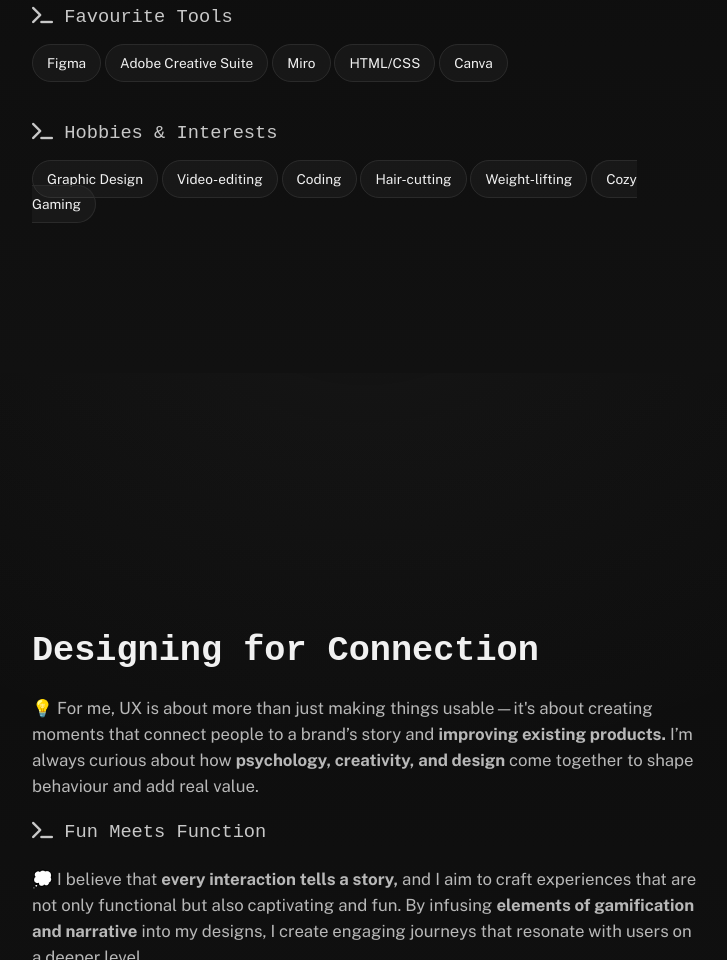
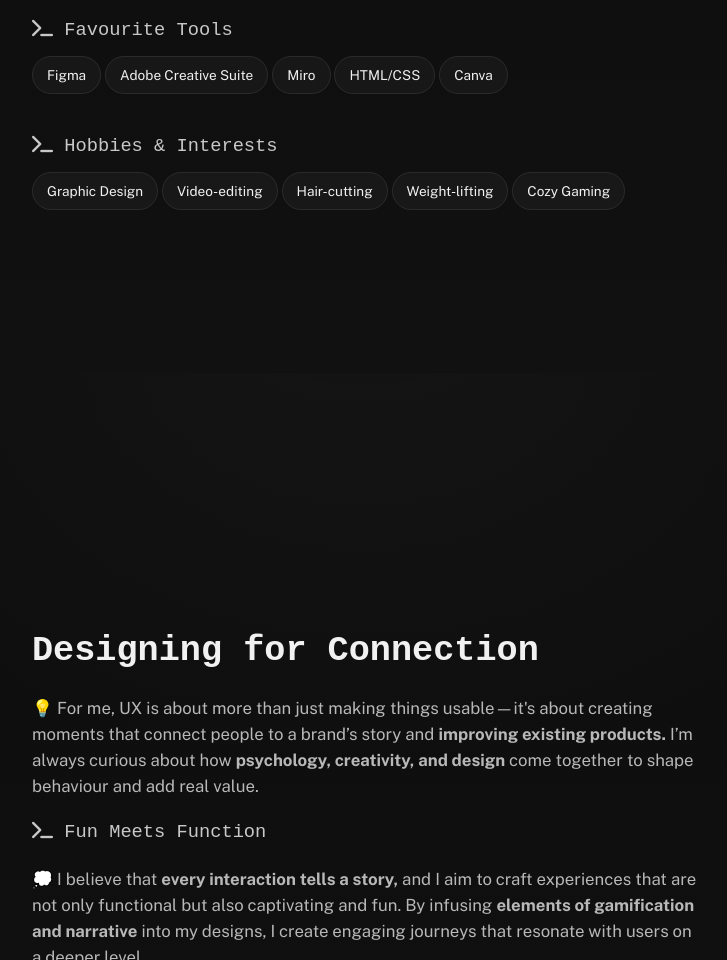
Before and after one commit to jessicasocampo/jessicasocampo.github.io, a plain HTML site: page index.html in a window 1280 px wide. Shown: the part 3627-4587 px from the top of the page, without its empty margins (275-1002 px from the left). Drawn offline with nearby package versions, Linux system fonts and the light colour scheme; a web font is replaced by a local one.

Commit message:
Update index.html

```diff
--- a/index.html
+++ b/index.html
@@ -125,7 +125,6 @@
         <div class="tags">
           <span class="chip">Graphic Design</span>
           <span class="chip">Video-editing</span>
-          <span class="chip">Coding</span>
           <span class="chip">Hair-cutting</span>
           <span class="chip">Weight-lifting</span>
           <span class="chip">Cozy Gaming</span>
```
